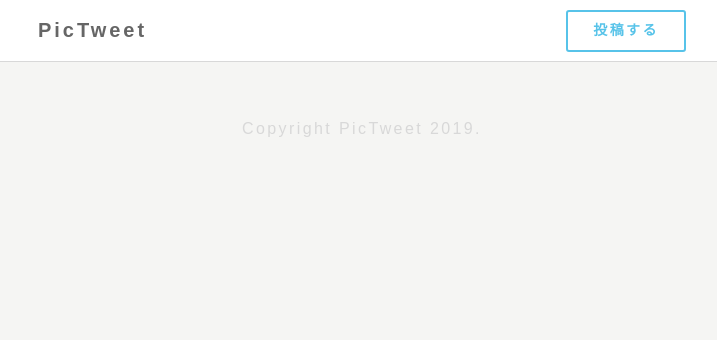
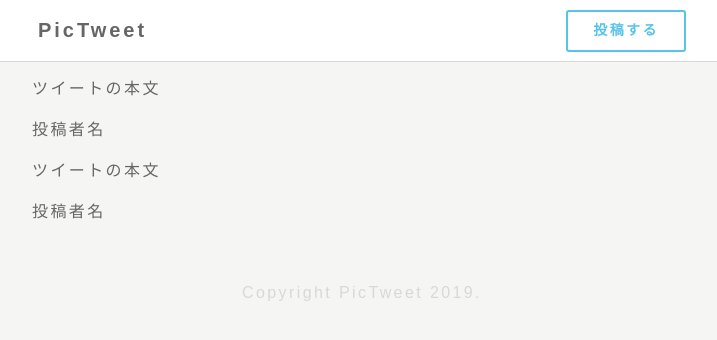
Before and after one commit to Kentozzz/prototype_app, a Vue app: page / in a window 1280 px wide. Shown: the top 340 px of the page, without its empty margins (278-995 px from the left). Built offline with nearby package versions, Linux system fonts and the light colour scheme.

Commit message:
一覧ページの土台作成

```diff
--- a/src/components/TweetIndex.vue
+++ b/src/components/TweetIndex.vue
@@ -1,7 +1,10 @@
 <!-- TweetIndex.vue -->
 <template>
-  <div>
-    <!-- ここに任意のマークアップを追加 -->
-    <!-- <p>{{ message }}</p> -->
+  <div class="contents row">
+  <!-- <div class="content_post" style="background-image: url("ツイートの画像");"> -->
+    <p>ツイートの本文</p>
+    <span class="name">
+      投稿者名
+    </span>
   </div>
 </template>
```
